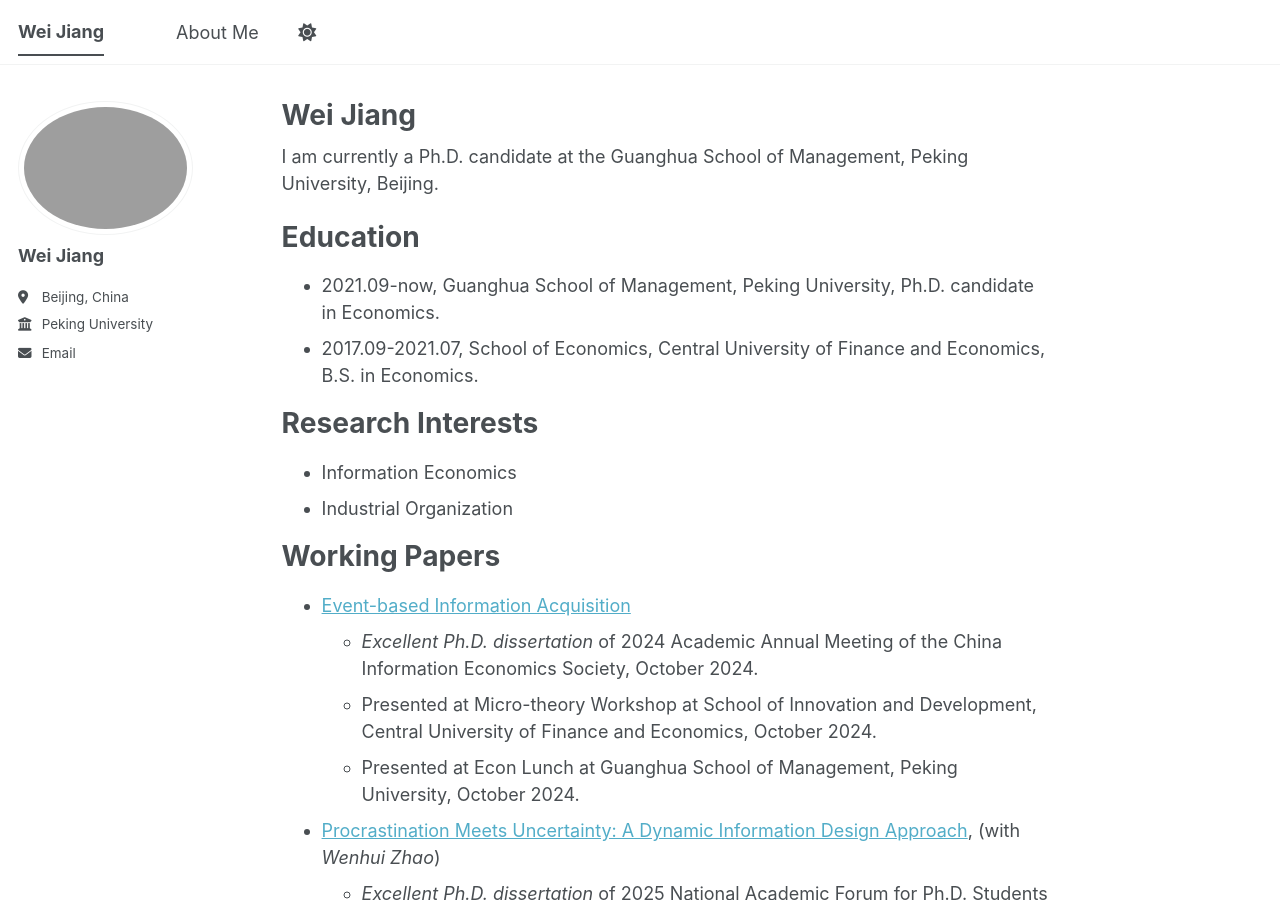
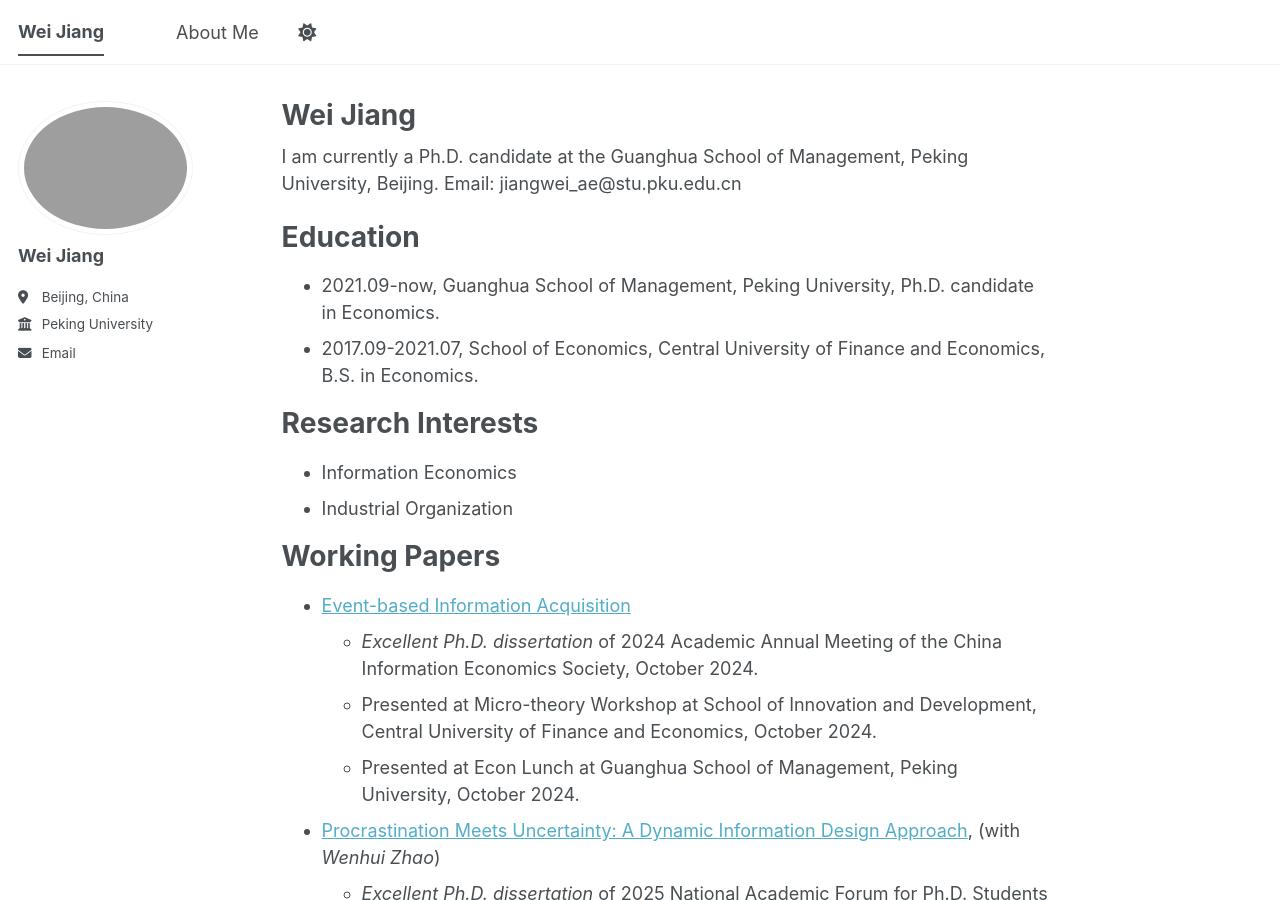
Before and after one commit to jiangwei-econ/jiangwei-econ.github.io, a Jekyll site: the page built from _pages/about.md, in a window 1280 px wide and 900 px high. Built offline with Jekyll 4.4.1, drawn with Linux system fonts in a browser that asks for light colours; a script bundle is joined from its source files by our own code; library files that are not in the unit come from our copies.

Commit message:
Update about.md

```diff
--- a/_pages/about.md
+++ b/_pages/about.md
@@ -8,7 +8,7 @@ redirect_from:
 ---
 
 
-I am currently a Ph.D. candidate at the Guanghua School of Management, Peking University, Beijing.
+I am currently a Ph.D. candidate at the Guanghua School of Management, Peking University, Beijing. Email: jiangwei_ae@stu.pku.edu.cn
 
 Education
 ======
```
